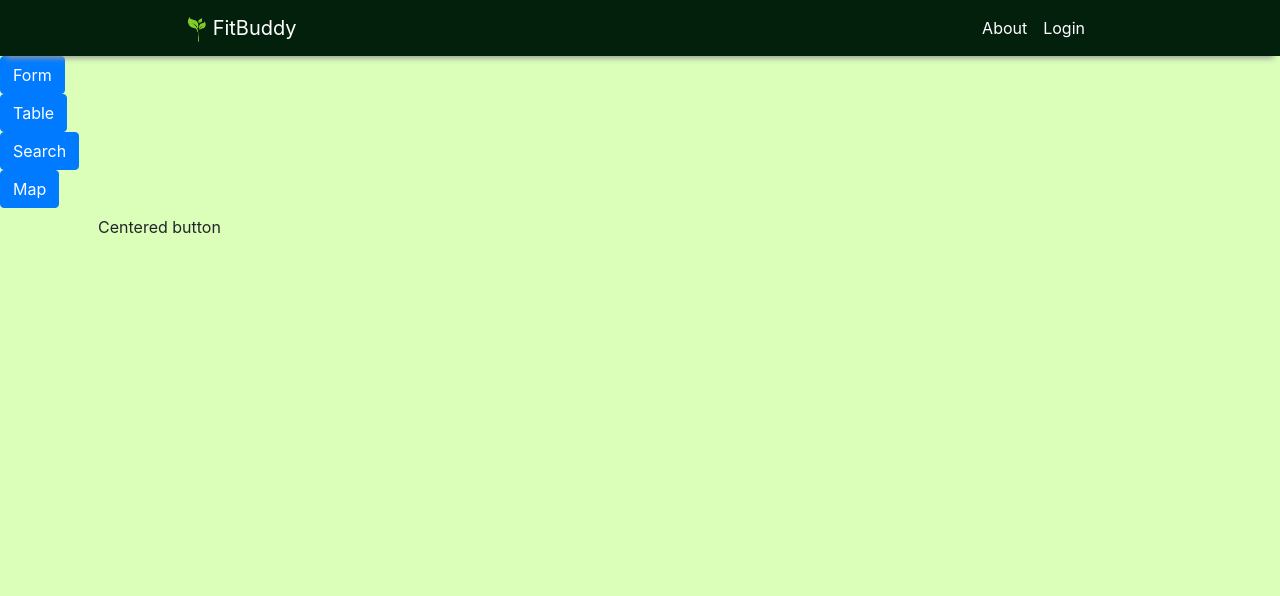
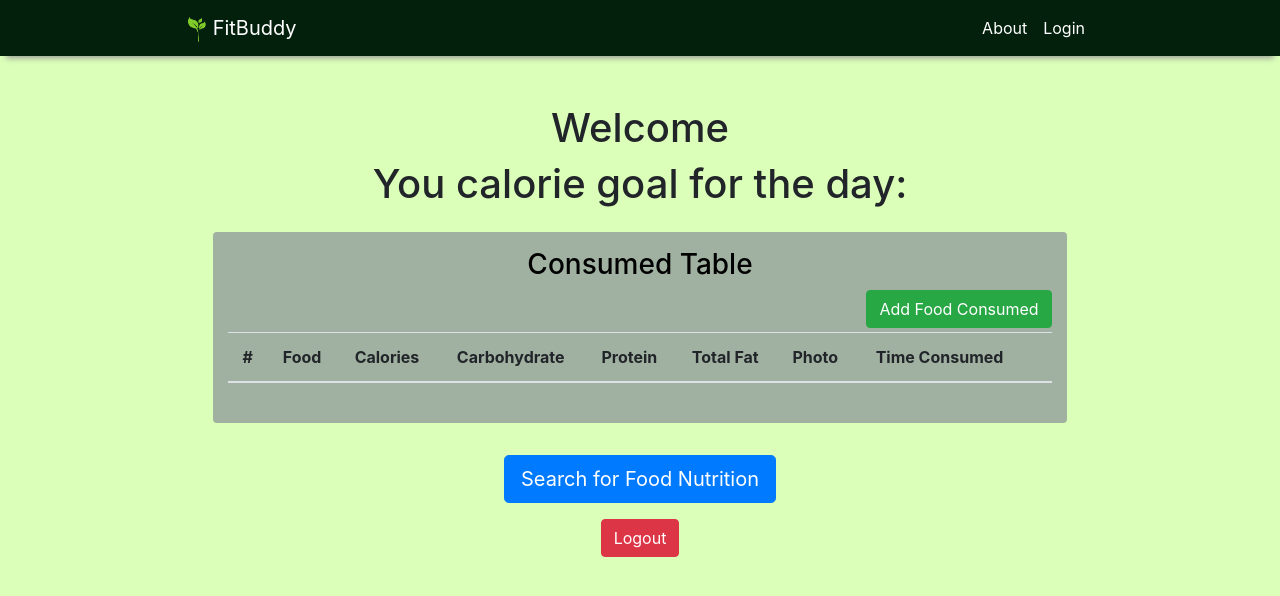
Before and after one commit to Three-of-Kind-Project2/FitBuddy-frontend, an Angular app: page /userhome in a window 1280 px wide. Shown: the top 596 px of the page. Built offline with nearby package versions, Linux system fonts and the light colour scheme.

Commit message:
Userhome structure added

```diff
--- a/src/app/pages/userhome/userhome.component.css
+++ b/src/app/pages/userhome/userhome.component.css
@@ -1,3 +1,4 @@
-button {
-    display: block;
-}
+.row {
+    display: flex;
+    align-items: center;
+  }
--- a/src/app/pages/userhome/userhome.component.html
+++ b/src/app/pages/userhome/userhome.component.html
@@ -1,13 +1,69 @@
-<div class="text-center">
+<div>
+  <!-- <h1 class="text-center mt-5">Welcome: {{ currentUser.firstname + " " + currentUser.lastame }} </h1> -->
+  <h1 class="text-center mt-5">Welcome</h1>
+  <h1 class="text-center mt-2">You calorie goal for the day:</h1>
+  <!-- <h1 class="text-center mt-5">Calorie Goal for the day: {{ currentUser.goal }} </h1> -->
+</div>
+
+<div class="container-fluid text-center padding-top-xl">
+  <div class="row content">
+    <div class="col-lg-2 sidenav">
+    </div>
+
+    <div class="col-md-8 rounded mt-3" style="background-color: rgb(161, 177, 161)">
+      <div class="panel panel-primary">
+        <div class="panel-heading">
+          <h3 class="panel-title mt-3" style="color:black">Consumed Table</h3>
+          <button type="submit" (click)="formPage()" class="btn btn-success float-right mb-1"> Add Food
+            Consumed</button>
+        </div>
+        <table class="table table-hover" id="history-table">
+          <thead>
+            <tr>
+              <th>#</th>
+              <th>Food</th>
+              <th>Calories</th>
+              <th>Carbohydrate</th>
+              <th>Protein</th>
+              <th>Total Fat</th>
+              <th>Photo</th>
+              <th>Time Consumed</th>
+              <th></th>
+            </tr>
+          </thead>
+          <tbody>
+            <tr>
+              <td></td>
+              <td></td>
+              <td></td>
+              <td></td>
+              <td></td>
+              <td></td>
+              <td></td>
+              <td></td>
+              <td></td>
+            </tr>
+          </tbody>
+        </table>
+      </div>
+    </div>
+    <div class="col-md-12 mt-3">
+      <div class="col-md-12 mt-3">
+        <button type="submit" (click)="searchPage()" class="btn btn-lg btn-primary">Search for Food Nutrition</button>
+      </div>
+    </div>
+    <div class="col-md-12 mt-3">
+      <button type="submit" class="btn btn-danger"> Logout </button>
+    </div>
+
+    <div class="col-sm-2 sidenav">
+    </div>
+  </div>
+</div>
+
+<!-- <div class="text-center">
     <button type="submit" (click)="formPage()" class="btn btn-primary ">Form</button>
     <button type="submit" (click)="tablePage()" class="btn btn-primary">Table</button>
     <button type="submit" (click)="searchPage()" class="btn btn-primary">Search</button>
-    <button type="submit" (click)="mapPage()" class="btn btn-primary">Map</button>
-</div>
-<div class="container">
-    <div class="row">
-      <div class="col text-center">
-        <button class="btn btn-default">Centered button</button>
-      </div>
-    </div>
-  </div>
+    <button type="submit" (click)="mapPage()" class="btn btn-primary">Map</button>`
+</div> -->
--- a/src/app/pages/userhome/userhome.component.ts
+++ b/src/app/pages/userhome/userhome.component.ts
@@ -1,5 +1,6 @@
 import { Component, OnInit } from '@angular/core';
 import { Router } from '@angular/router';
+import { User } from 'src/app/models/User';
 
 @Component({
   selector: 'app-userhome',
@@ -7,10 +8,11 @@ import { Router } from '@angular/router';
   styleUrls: ['./userhome.component.css']
 })
 export class UserhomeComponent implements OnInit {
-
+  public currentUser: User = undefined;
   constructor(private router: Router) { }
 
   ngOnInit(): void {
+    this.currentUser = JSON.parse(sessionStorage.getItem("currentUser"));
   }
 
   searchPage(): void {
```
